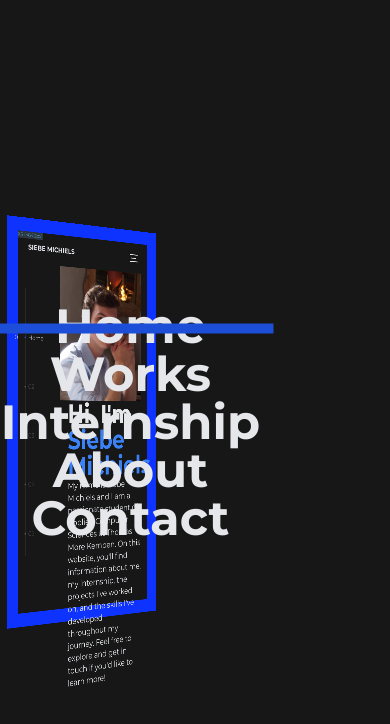
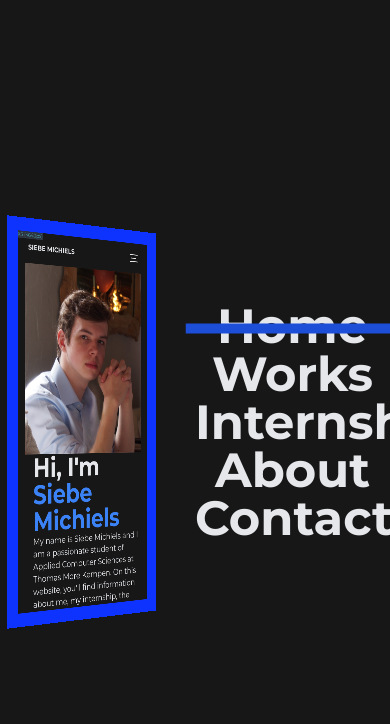
Before and after one commit to SiebeM03/portfolio-react, a React (Create React App) app: page / in a window 390 px wide. Both pictures are taken after a click on the element 346 px from the left and 35 px from the top of the page. Shown: the top 724 px of the page. Built offline with nearby package versions, Linux system fonts and the light colour scheme; the HTML template or start-up script is replaced by a standard one.

Commit message:
fixed bugs

```diff
--- a/src/App.js
+++ b/src/App.js
@@ -3,7 +3,7 @@ import DefaultScreenLayout from './components/defaultScreenLayout'
 import ScreenSize from './components/screenSize'
 import usePages from './hooks/nav/usePages'
 import MainSectionWrapper from './components/mainSectionWrapper'
-import { useCallback, useRef, useState } from 'react'
+import { useCallback, useEffect, useRef, useState } from 'react'
 import useScroll from './hooks/nav/useScroll'
 import useSwipe from './hooks/nav/useSwipe'
 
@@ -31,20 +31,29 @@ function App() {
   const [isModalView, setIsModalView] = useState(false);
   const [isAnimated, setIsAnimated] = useState(false);
   const openOuterNav = (e) => {
-    e.stopPropagation();
+    e?.stopPropagation();
     setIsModalView(true);
     setTimeout(() => setIsAnimated(true), 25);
   }
   const closeOuterNav = (e) => {
-    e.stopPropagation();
+    console.log('closeOuterNav')
+    e?.stopPropagation();
     setIsAnimated(false);
     setTimeout(() => setIsModalView(false), 400);
   }
+  useEffect(() => {
+    const handleKeyDown = (e) => {
+      if (e.key === "Escape") closeOuterNav()
+    };
+    window.addEventListener("keydown", handleKeyDown);
+    return () => window.removeEventListener("keydown", handleKeyDown);
+  }, []);
 
   return (
       <div
           className={ `perspective effect-rotate-left ${ isModalView ? 'perspective--modalview' : '' } ${ isAnimated ? 'effect-rotate-left--animate' : '' }` }>
-        <div about="container" onWheel={ handleScroll } ref={ containerRef } onClick={ closeOuterNav }
+        <div about="container" onWheel={ handleScroll } ref={ containerRef }
+             onClick={ closeOuterNav } onTouchEnd={ closeOuterNav }
              className="container-div relative min-h-full outline outline-[30px] outline-color-accent">
           <ScreenSize/>
           <DefaultScreenLayout currentPath={ currentPath } setCurrentPath={ handlePathChange }
@@ -64,13 +73,14 @@ function App() {
           </DefaultScreenLayout>
         </div>
 
-        <ul className={ `outer-nav absolute top-1/2 -translate-y-1/2 right-1/3 m-0 p-0 list-none text-center ${ isModalView && isAnimated ? 'is-vis' : '' }` }>
+        <ul className={ `outer-nav m-0 p-0 list-none text-center ${ isModalView && isAnimated ? 'is-vis' : '' }` }>
           { pages.map((page, index) => {
             const isActive = page.path === getActivePage().path;
             return <li key={ page.path }
                        style={ isModalView && isAnimated ? { transitionDelay: `${ index * 0.04 }s` } : {} }
                        className={ `text-5xl font-bold cursor-pointer ${ isModalView && isAnimated ? 'is-vis' : 'opacity-0' } ${ isActive ? 'is-active' : '' }` }>
-              <button onClick={ () => handlePathChange(page.path) }>{ page.name }</button>
+              <button className="w-full" onClick={ () => handlePathChange(page.path) }
+                      onTouchEnd={ () => handlePathChange(page.path) }>{ page.name }</button>
             </li>
           }) }
         </ul>
--- a/src/components/header.js
+++ b/src/components/header.js
@@ -1,9 +1,10 @@
 const Header = ({ setCurrentPath, openOuterNav }) => {
   return (
       <header className="flex w-full h-[70px] items-center justify-between z-10">
-        <button onClick={ () => setCurrentPath("/") } className="pl-2.5 text-base font-bold uppercase">Siebe Michiels
+        <button onClick={ () => setCurrentPath("/") } onTouchEnd={ () => setCurrentPath("/") }
+                className="pl-2.5 text-base font-bold uppercase">Siebe Michiels
         </button>
-        <div about="header--nav-toggle" onClick={ openOuterNav } className="flex w-12 h-12 flex-col items-center justify-center cursor-pointer
+        <div about="header--nav-toggle" onClick={ openOuterNav } onTouchEnd={ openOuterNav } className="flex w-12 h-12 flex-col items-center justify-center cursor-pointer
           before:content-[''] before:relative before:w-6 before:h-0.5 before:bg-color-text before:bottom-1.5
           after:content-['']   after:relative  after:w-6  after:h-0.5  after:bg-color-text  after:top-1.5">
           <span className="content-[''] relative w-4 h-0.5 bg-color-text"></span>
--- a/src/components/sideNav.js
+++ b/src/components/sideNav.js
@@ -8,7 +8,7 @@ const SideNav = ({ currentPath, setCurrentPath }) => {
 
   return (
       <nav
-          className="side-nav flex h-full items-center before:bg-color-gray before:opacity-35 before:z-10 before:h-7/10 before:max-h-side-nav">
+          className="hidden lg:flex side-nav h-full items-center before:bg-color-gray before:opacity-35 before:z-10 before:h-7/10 before:max-h-side-nav">
         <ul className="relative flex w-[100px] h-7/10 max-h-side-nav flex-col justify-around m-0 p-0 list-inside z-10">
           { pages.map((page, index) => <NavItem key={ index } page={ page } currentPath={ currentPath }
                                                 setCurrentPath={ setCurrentPath }/>) }
@@ -24,7 +24,7 @@ const NavItem = ({ page, currentPath, setCurrentPath }) => {
   }, [currentPath, page.path]);
 
   return (
-      <li onClick={ () => setCurrentPath(page.path) }
+      <li onClick={ () => setCurrentPath(page.path) } onTouchEnd={ () => setCurrentPath(page.path) }
           className={ `relative -top-[5px] text-[6px] cursor-pointer ${ isActive ? 'active before:text-white after:bg-color-accent' : 'before:text-color-gray after:bg-color-gray' }` }>
               <span
                   className={ `relative left-2.5 text-[14px] font-light text-white transition-opacity ease-in-out duration-700 delay-100` }>
--- a/src/hooks/nav/useScroll.js
+++ b/src/hooks/nav/useScroll.js
@@ -5,7 +5,6 @@ const useScroll = (handleNextPage, handlePreviousPage) => {
   const { isScrollLocked, lockScroll } = useScrollLock();
 
   const handleScroll = useCallback((e) => {
-    return null;
     if (isScrollLocked) return;
 
     // scroll down -> next page
--- a/src/index.css
+++ b/src/index.css
@@ -151,6 +151,7 @@ body {
 .container-div {
     transform: translateZ(0) translateX(0) rotateY(0deg);
     transition: transform 0.4s;
+    overflow: hidden;
 }
 
 .effect-rotate-left .container-div {
@@ -160,12 +161,19 @@ body {
 
 .effect-rotate-left--animate .container-div {
     transform: translateZ(-1800px) translateX(-50%) rotateY(45deg);
-    outline: 30px solid #0f33ff
+    outline: 30px solid #0f33ff;
+    cursor: pointer;
 }
 
 
 /* Outer nav */
 .outer-nav {
+    position: absolute;
+    top: 50%;
+    right: 0;
+    transform: translateY(-50%);
+
+    max-width: 50%;
     transform-style: preserve-3d;
 
     visibility: hidden;
```
